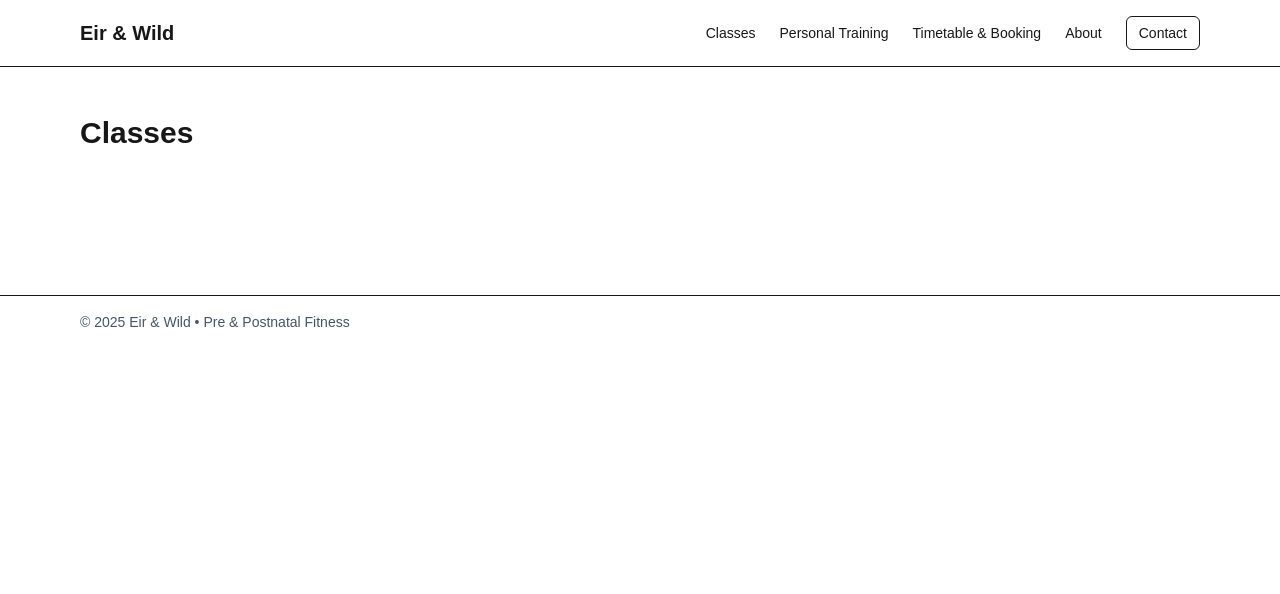
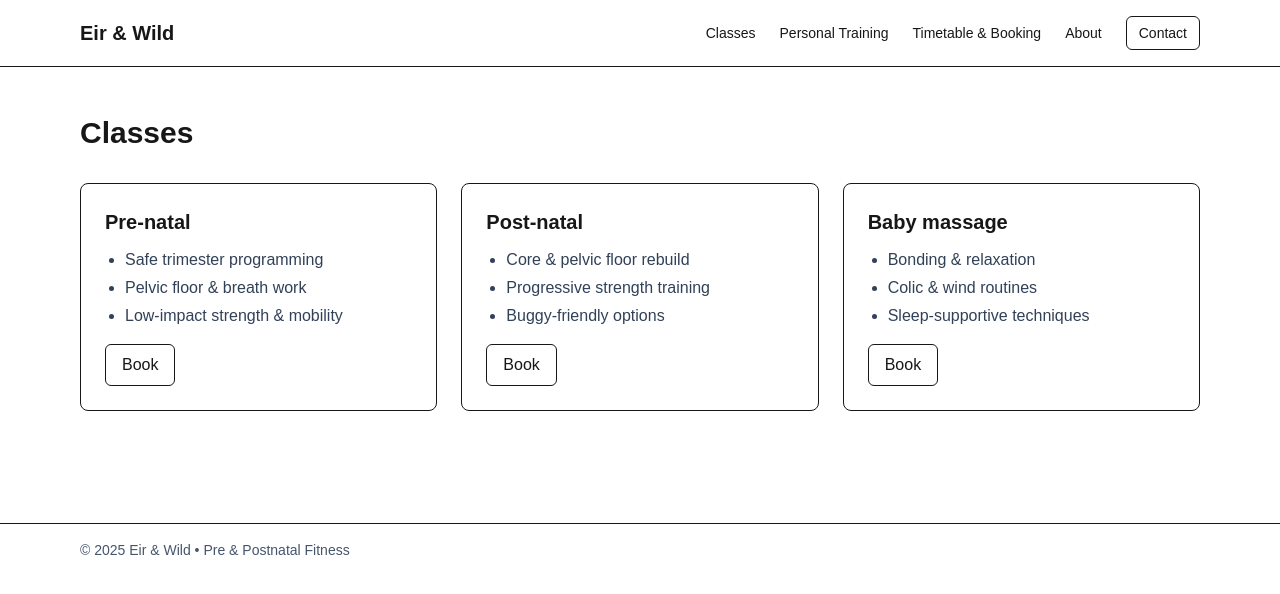
Before and after one commit to dbailey323/eirandwild-site, a Next.js app: page /classes in a window 1280 px wide. Shown: the top 594 px of the page. Built offline with nearby package versions, Linux system fonts and the light colour scheme.

Commit message:
fix links more

```diff
--- a/src/app/classes/page.tsx
+++ b/src/app/classes/page.tsx
@@ -1,16 +1,56 @@
+// src/app/classes/page.tsx
 import Link from "next/link";
 
+type ClassInfo = {
+  name: string;
+  bullets: string[];
+};
+
 export default function ClassesPage() {
-  const classes = [ /* ... */ ];
+  const classes: ClassInfo[] = [
+    {
+      name: "Pre-natal",
+      bullets: [
+        "Safe trimester programming",
+        "Pelvic floor & breath work",
+        "Low-impact strength & mobility",
+      ],
+    },
+    {
+      name: "Post-natal",
+      bullets: [
+        "Core & pelvic floor rebuild",
+        "Progressive strength training",
+        "Buggy-friendly options",
+      ],
+    },
+    {
+      name: "Baby massage",
+      bullets: [
+        "Bonding & relaxation",
+        "Colic & wind routines",
+        "Sleep-supportive techniques",
+      ],
+    },
+  ];
+
   return (
     <div className="grid gap-8 py-8">
       <h1 className="text-3xl font-bold">Classes</h1>
+
       <div className="grid gap-6 md:grid-cols-3">
         {classes.map((c) => (
           <div key={c.name} className="rounded-lg border p-6">
             <h2 className="text-xl font-semibold">{c.name}</h2>
-            {/* bullets */}
-            <Link href="/timetable" className="mt-4 inline-block rounded-md border px-4 py-2">
+            <ul className="mt-3 list-disc space-y-1 pl-5 text-slate-700">
+              {c.bullets.map((b) => (
+                <li key={b}>{b}</li>
+              ))}
+            </ul>
+            <Link
+              href="/timetable"
+              className="mt-4 inline-block rounded-md border px-4 py-2"
+            >
               Book
             </Link>
           </div>
```
